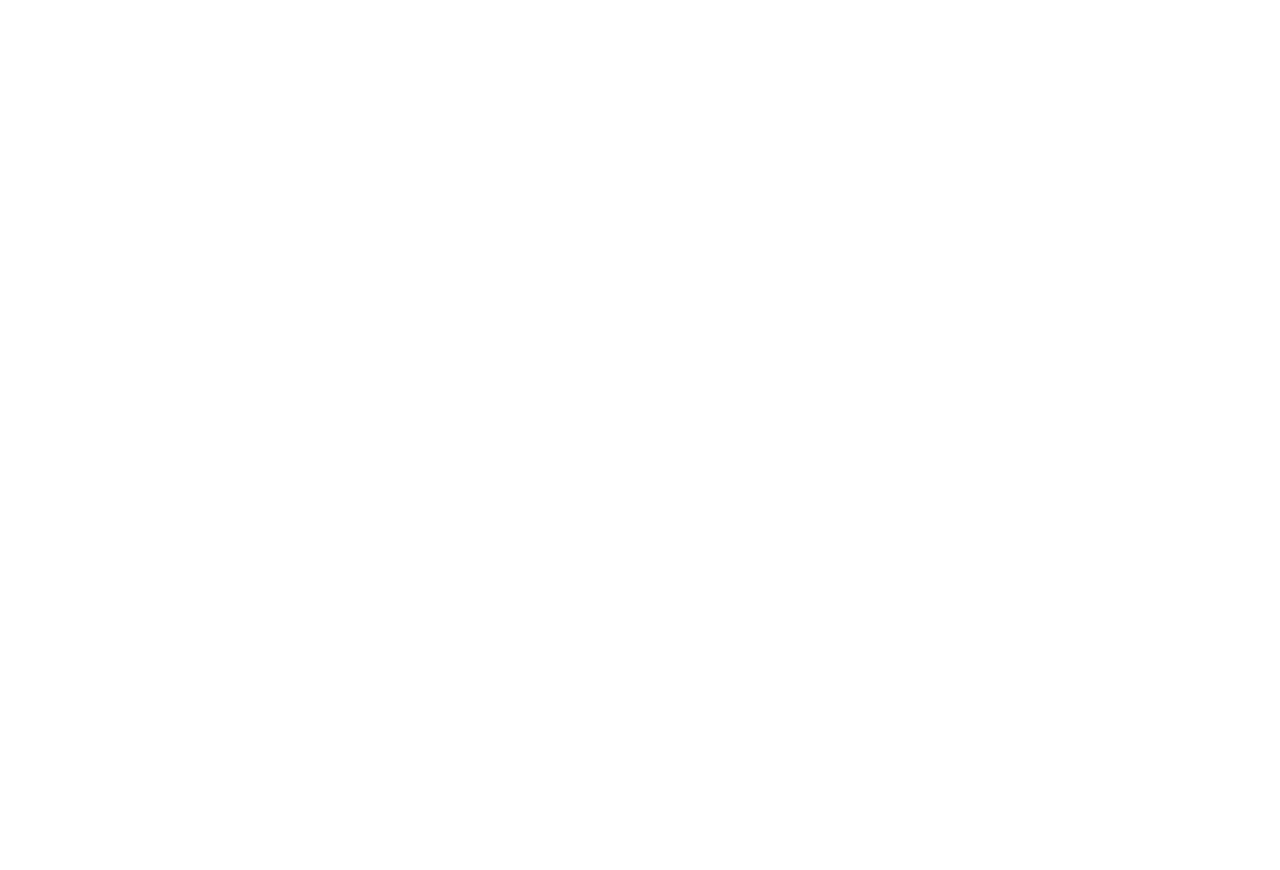
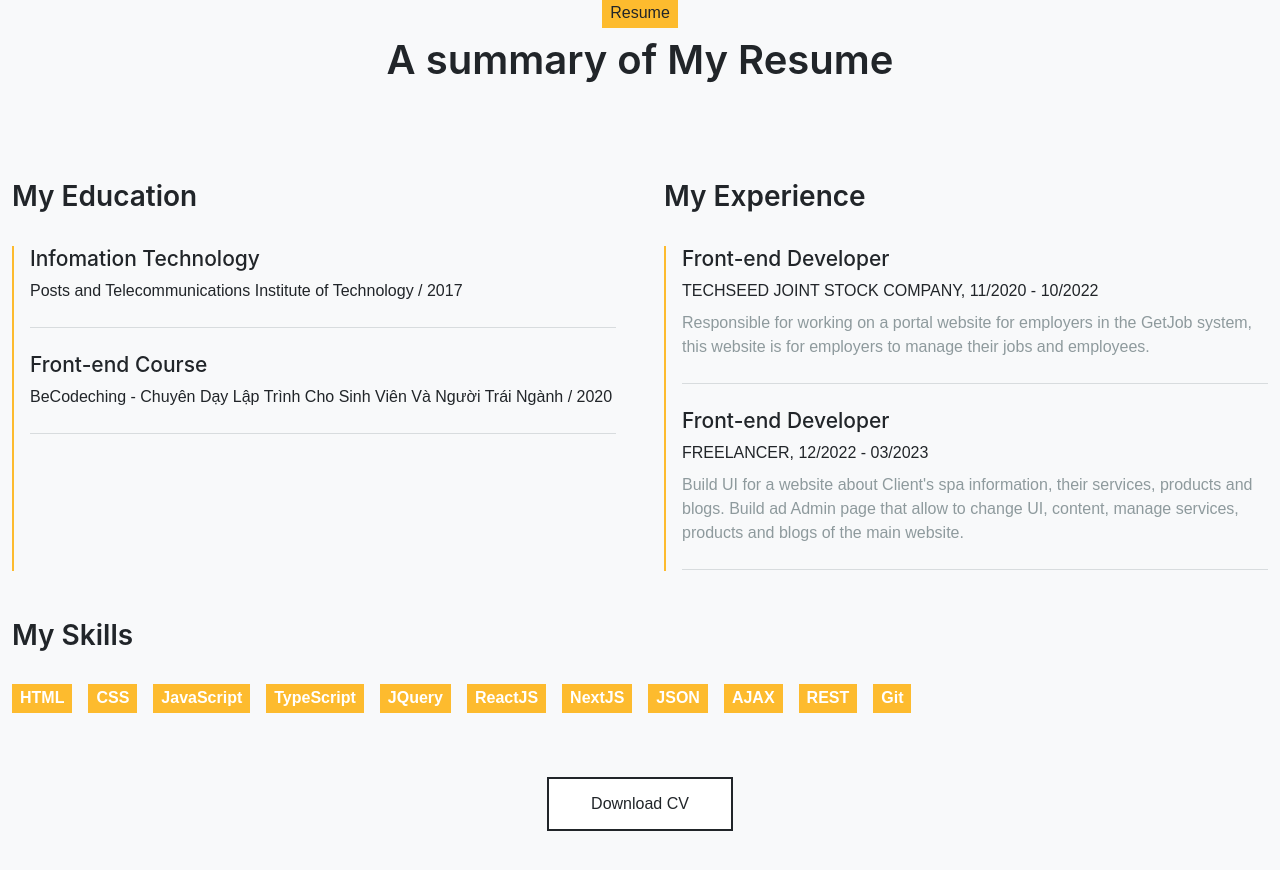
Before and after one commit to minhhoang1110/my-resume, a Next.js app: page / in a window 1280 px wide. Shown: the part 1620-2490 px from the top of the page. Before the commit the page ends 1507 px from the top, so only its background shows below. Built offline with nearby package versions, Linux system fonts and the light colour scheme.

Commit message:
resume seciton

```diff
--- a/components/AboutMeSection/index.tsx
+++ b/components/AboutMeSection/index.tsx
@@ -43,7 +43,7 @@
     );
   };
   return (
-    <Box width={"full"} background="#ffffff" padding={"6.5rem 0"}>
+    <Box id="aboutMe" width={"full"} background="#ffffff" padding={"6.5rem 0"}>
       <Container>
         <Flex width={"full"} justifyContent="center" marginBottom={"0.5rem"}>
           <Text
--- a/components/DisplaySections/index.tsx
+++ b/components/DisplaySections/index.tsx
@@ -1,6 +1,7 @@
 import AboutMeSection from "../AboutMeSection";
 import Header from "../Header";
 import HomeBanner from "../HomeBanner";
+import ResumeSection from "../ResumeSection";
 
 interface Props {
   data: any;
@@ -15,6 +16,8 @@
       return <HomeBanner {...data} />;
     case "aboutMe":
       return <AboutMeSection {...data} />;
+    case "resume":
+      return <ResumeSection {...data} />;
     default:
       return "";
   }
--- a/components/HomeBanner/index.tsx
+++ b/components/HomeBanner/index.tsx
@@ -26,6 +26,8 @@
       height="calc(100vh - 66px)"
       background={themeColor}
       overflow="hidden"
+      position={"relative"}
+      id="homeBanner"
     >
       <Container>
         <Flex
--- a/components/Menu/index.tsx
+++ b/components/Menu/index.tsx
@@ -1,3 +1,4 @@
+import { DEFAULT_VIEW_ID } from "@/configs/constants";
 import { DefaultPageProps } from "@/types/base";
 import {
   Box,
@@ -18,9 +19,17 @@
   menus: MenuItem[];
 }
 const Menu: React.FC<Props> = ({ menus, themeColor }) => {
-  const [isClickedButton, setIsClickedButton] = useState(false);
+  const [viewElementID, setViewElementID] = useState<string>(DEFAULT_VIEW_ID);
+  const [isClickedButton, setIsClickedButton] = useState<boolean>(false);
   const handleOnClickButton = () => {
     setIsClickedButton(!isClickedButton);
+  };
+  const handleOnClickMenu = (id: string) => {
+    const element = document.getElementById(id);
+    if (!element) return;
+    element.scrollIntoView();
+    setViewElementID(id);
+    setIsClickedButton(false);
   };
   return (
     <Box>
@@ -117,17 +126,17 @@
                   lineHeight={"31.5px"}
                 >
                   <Link
-                    href={menu.link}
                     display="block"
                     width={"full"}
                     padding="8px 0"
-                    color={"#ffffff"}
+                    color={menu.link === viewElementID ? themeColor : "#ffffff"}
                     transition="all .2s ease"
                     transform={
                       isClickedButton ? "translateY(0)" : "translateY(-80px)"
                     }
                     opacity={isClickedButton ? "1" : "0"}
                     _hover={{ textDecoration: "none", color: themeColor }}
+                    onClick={() => handleOnClickMenu(menu.link)}
                   >
                     {menu.label}
                   </Link>
--- /dev/null
+++ b/components/ResumeSection/index.tsx
@@ -0,0 +1,173 @@
+import { DefaultPageProps } from "@/types/base";
+import { Box, Flex, Heading, Link, Text } from "@chakra-ui/react";
+import { useSelector } from "react-redux";
+import Container from "../Container";
+
+interface ResumeItem {
+  title: string;
+  subtitle: string;
+  description?: string;
+}
+interface Props extends DefaultPageProps {
+  title: string;
+  subtitle: string;
+  education: ResumeItem[];
+  experience: ResumeItem[];
+  skills: string[];
+  downloadCVLink: string;
+}
+const ResumeSection: React.FC<Props> = ({
+  title,
+  subtitle,
+  education,
+  experience,
+  skills,
+  downloadCVLink,
+}) => {
+  const themeColor: string = useSelector(
+    (state: any) => state.themeColorReducer
+  );
+  const showResumeInfomation = (
+    title: string,
+    data: ResumeItem[]
+  ): JSX.Element => {
+    return (
+      <Box
+        flex="0 0 auto"
+        width={{ base: "100%", lg: "50%" }}
+        marginTop="3rem"
+        padding={"0 1.5rem"}
+      >
+        <Heading
+          as="h2"
+          fontWeight={"600"}
+          fontSize="1.75rem"
+          marginBottom={"1.5rem"}
+          paddingBottom="0.5rem"
+        >
+          {title}
+        </Heading>
+        {data.length > 0 && (
+          <Box
+            paddingLeft={"1rem"}
+            borderLeft={`2px solid ${themeColor}`}
+            minHeight="325px"
+          >
+            {data.map((item, index) => (
+              <Box key={index}>
+                <Heading
+                  as="h3"
+                  fontSize={"1.3125rem"}
+                  fontWeight="500"
+                  marginBottom={"0.5rem"}
+                >
+                  {item.title}
+                </Heading>
+                <Text marginBottom={"0.5rem"} fontWeight="400">
+                  {item.subtitle}
+                </Text>
+                {item.description && (
+                  <Text color={"#8e9a9d"} marginBottom={"1rem"}>
+                    {item.description}
+                  </Text>
+                )}
+                <Box
+                  width={"full"}
+                  height="1px"
+                  background={"#8e9a9d"}
+                  margin="1.5rem 0"
+                  opacity={"0.3"}
+                ></Box>
+              </Box>
+            ))}
+          </Box>
+        )}
+      </Box>
+    );
+  };
+  return (
+    <Box id="resume" width={"full"} background="#F8F9FA" padding={"6.5rem 0"}>
+      <Container>
+        <Flex width={"full"} justifyContent="center" marginBottom={"0.5rem"}>
+          <Text
+            background={themeColor}
+            padding="0 0.5rem"
+            fontWeight={"400"}
+            lineHeight="1.8"
+            width={"fit-content"}
+          >
+            {subtitle}
+          </Text>
+        </Flex>
+        <Heading
+          as={"h2"}
+          textAlign="center"
+          fontSize={"2.5rem"}
+          fontWeight="600"
+          marginBottom={"3rem"}
+          lineHeight="1.2"
+        >
+          {title}
+        </Heading>
+        <Flex
+          margin={"0 -1.5rem"}
+          flexDirection={{ base: "column", lg: "row" }}
+        >
+          {showResumeInfomation("My Education", education)}
+          {showResumeInfomation("My Experience", experience)}
+        </Flex>
+        {skills.length > 0 && (
+          <>
+            <Heading
+              as="h2"
+              fontWeight={"600"}
+              fontSize="1.75rem"
+              marginBottom={"1.5rem"}
+              marginTop={"3rem"}
+              paddingBottom="0.5rem"
+            >
+              My Skills
+            </Heading>
+            <Flex alignItems={"center"} flexWrap="wrap">
+              {skills.map((skill, index) => (
+                <Box
+                  key={index}
+                  background={themeColor}
+                  padding="0 0.5rem"
+                  fontWeight={"600"}
+                  lineHeight="1.8"
+                  width={"fit-content"}
+                  color="#ffffff"
+                  marginRight={"1rem"}
+                  marginBottom={"1rem"}
+                >
+                  {skill}
+                </Box>
+              ))}
+            </Flex>
+          </>
+        )}
+        <Flex justifyContent={"center"}>
+          <Link
+            href={downloadCVLink}
+            display={"block"}
+            margin="3rem 0 1rem 0"
+            padding={".8rem 2.6rem"}
+            fontWeight="500"
+            transition={"all .5s ease"}
+            border="2px solid #212529"
+            background={"#ffffff"}
+            _hover={{
+              textDecoration: "none",
+              background: "#212529",
+              color: "#ffffff",
+            }}
+          >
+            Download CV
+          </Link>
+        </Flex>
+      </Container>
+    </Box>
+  );
+};
+export default ResumeSection;
--- a/configs/constants.ts
+++ b/configs/constants.ts
@@ -1,2 +1,3 @@
 export const DEFAULT_BG_COLOR: string = "#ffffff";
 export const DEFAULT_THEME_COLOR: string = "#fdbb2e";
+export const DEFAULT_VIEW_ID: string = "homeBanner";
--- a/pages/index.tsx
+++ b/pages/index.tsx
@@ -17,19 +17,19 @@
             menus: [
               {
                 label: "Home",
-                link: "/",
+                link: "homeBanner",
               },
               {
                 label: "About Me",
-                link: "/",
+                link: "aboutMe",
               },
               {
                 label: "Resume",
-                link: "/",
+                link: "resume",
               },
               {
                 label: "Contact Me",
-                link: "/",
+                link: "contactMe",
               },
             ],
           },
@@ -56,6 +56,54 @@
             dateOfBirth: "17 August, 1999",
             email: "minhhoang111099@gmail.com",
             address: "Ho Chi Minh City, VN.",
+          },
+        },
+        {
+          type: "resume",
+          data: {
+            title: "A summary of My Resume",
+            subtitle: "Resume",
+            education: [
+              {
+                title: "Infomation Technology",
+                subtitle:
+                  "Posts and Telecommunications Institute of Technology / 2017",
+              },
+              {
+                title: "Front-end Course",
+                subtitle:
+                  "BeCodeching - Chuyên Dạy Lập Trình Cho Sinh Viên Và Người Trái Ngành / 2020",
+              },
+            ],
+            experience: [
+              {
+                title: "Front-end Developer",
+                subtitle: "TECHSEED JOINT STOCK COMPANY, 11/2020 - 10/2022",
+                description:
+                  "Responsible for working on a portal website for employers in the GetJob system, this website is for employers to manage their jobs and employees.",
+              },
+              {
+                title: "Front-end Developer",
+                subtitle: "FREELANCER, 12/2022 - 03/2023",
+                description:
+                  "Build UI for a website about Client's spa information, their services, products and blogs. Build ad Admin page that allow to change UI, content, manage services, products and blogs of the main website.",
+              },
+            ],
+            skills: [
+              "HTML",
+              "CSS",
+              "JavaScript",
+              "TypeScript",
+              "JQuery",
+              "ReactJS",
+              "NextJS",
+              "JSON",
+              "AJAX",
+              "REST",
+              "Git",
+            ],
+            downloadCVLink:
+              "https://export-download.canva.com/7NOZk/DAFdEZ7NOZk/22/0-43685992272.pdf?X-Amz-Algorithm=AWS4-HMAC-SHA256&X-Amz-Credential=AKIAJHKNGJLC2J7OGJ6Q%2F20230320%2Fus-east-1%2Fs3%2Faws4_request&X-Amz-Date=20230320T210059Z&X-Amz-Expires=52560&X-Amz-Signature=f84ff788303378678ecfe522ea627cf5f1cbd34935557176ac9c44abfb7f3bf8&X-Amz-SignedHeaders=host&response-content-disposition=attachment%3B%20filename%2A%3DUTF-8%27%27CV-Tr%25C6%25B0%25C6%25A1ng%2520Minh%2520Ho%25C3%25A0ng-v3.pdf&response-expires=Tue%2C%2021%20Mar%202023%2011%3A36%3A59%20GMT",
           },
         },
       ],
--- a/styles/globals.css
+++ b/styles/globals.css
@@ -12,6 +12,7 @@
   overflow-x: hidden;
   font-size: 16px;
   color: #212529;
+  scroll-behavior: smooth;
 }
 
 a {
```
